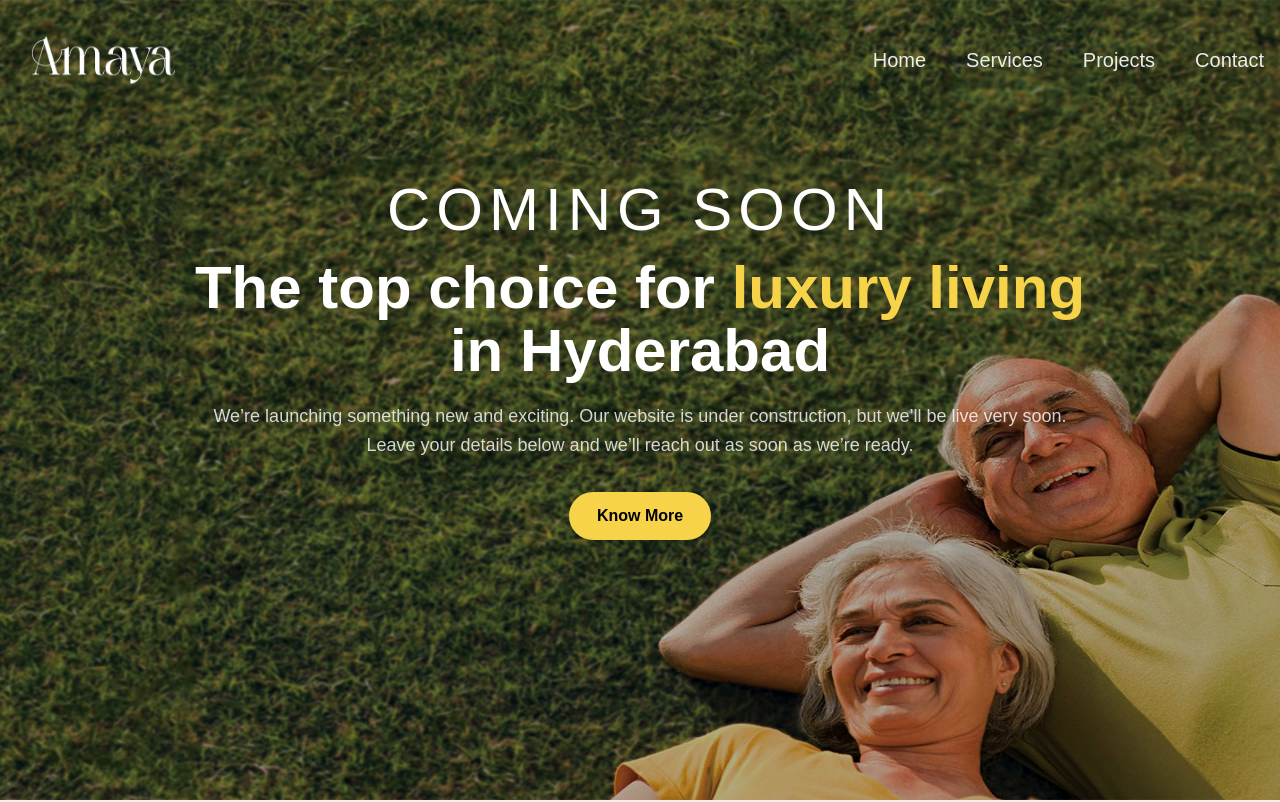
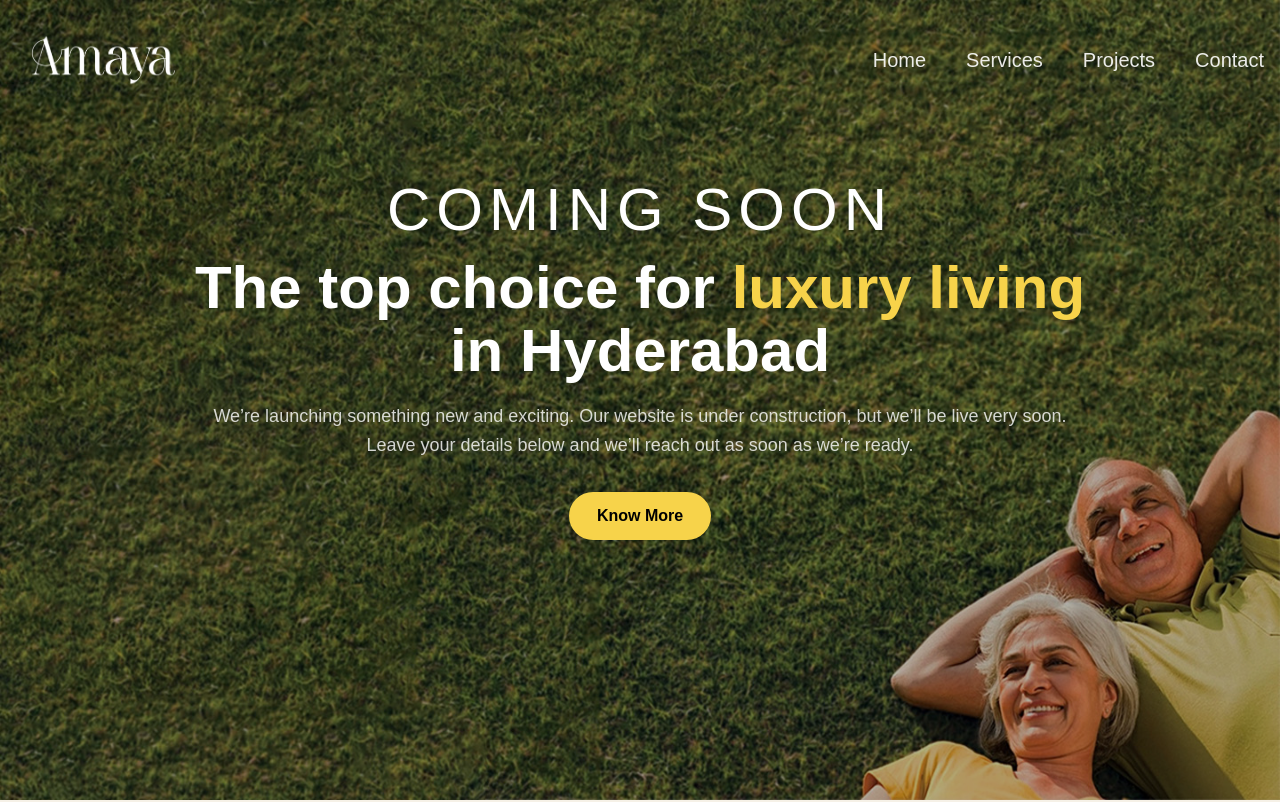
Before and after one commit to rahulweb-dev/Amaya, a Next.js app: page / in a window 1280 px wide. Shown: the top 802 px of the page. Built offline with nearby package versions, Linux system fonts and the light colour scheme.

Commit message:
updated banner 2.0

```diff
--- a/app/page.js
+++ b/app/page.js
@@ -115,12 +115,12 @@ export default function Home() {
         {/* Desktop */}
         <div className='hidden lg:block absolute inset-0'>
           <Image
-            src='/assests/amaya.jpeg'
+            src='/assests/desktop.jpg'
             alt='Desktop Banner'
             fill
             priority
             sizes='100vw'
-            className=' object-fill'
+            className=' objext-cover'
           />
         </div>
 
@@ -164,7 +164,7 @@ export default function Home() {
         {/* Hero Content */}
         <div className='relative z-10 min-h-screen flex items-center justify-center pb-20 px-4'>
           <div className='max-w-4xl text-center'>
-            <p className='text-white tracking-widest uppercase mb-4 text-6xl'>
+            <p className='text-white tracking-widest uppercase mb-4 text-2xl md:text-6xl'>
               Coming Soon
             </p>
 
```
Also changed, not shown: public/assests/desktop.jpg (added).
